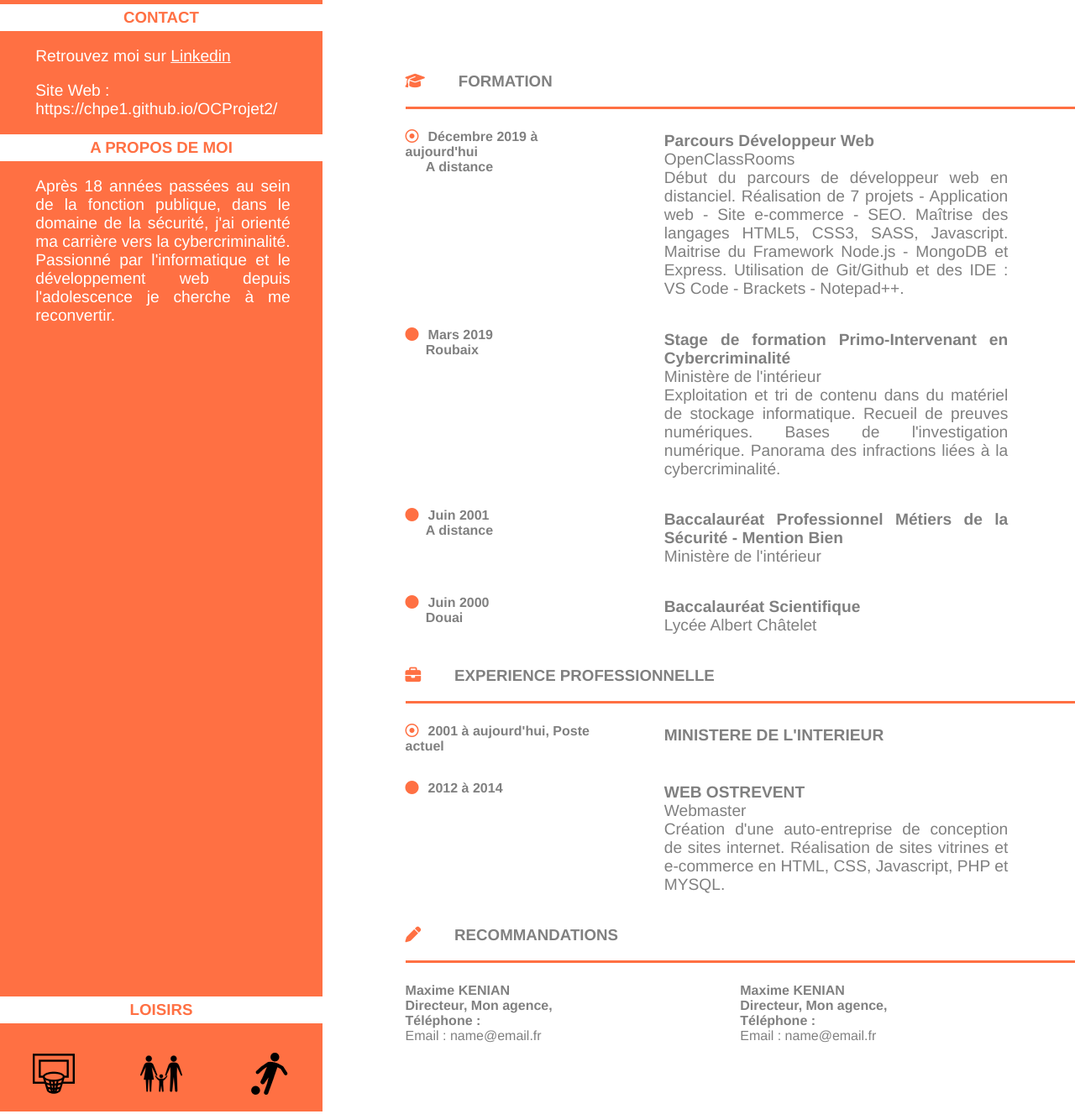
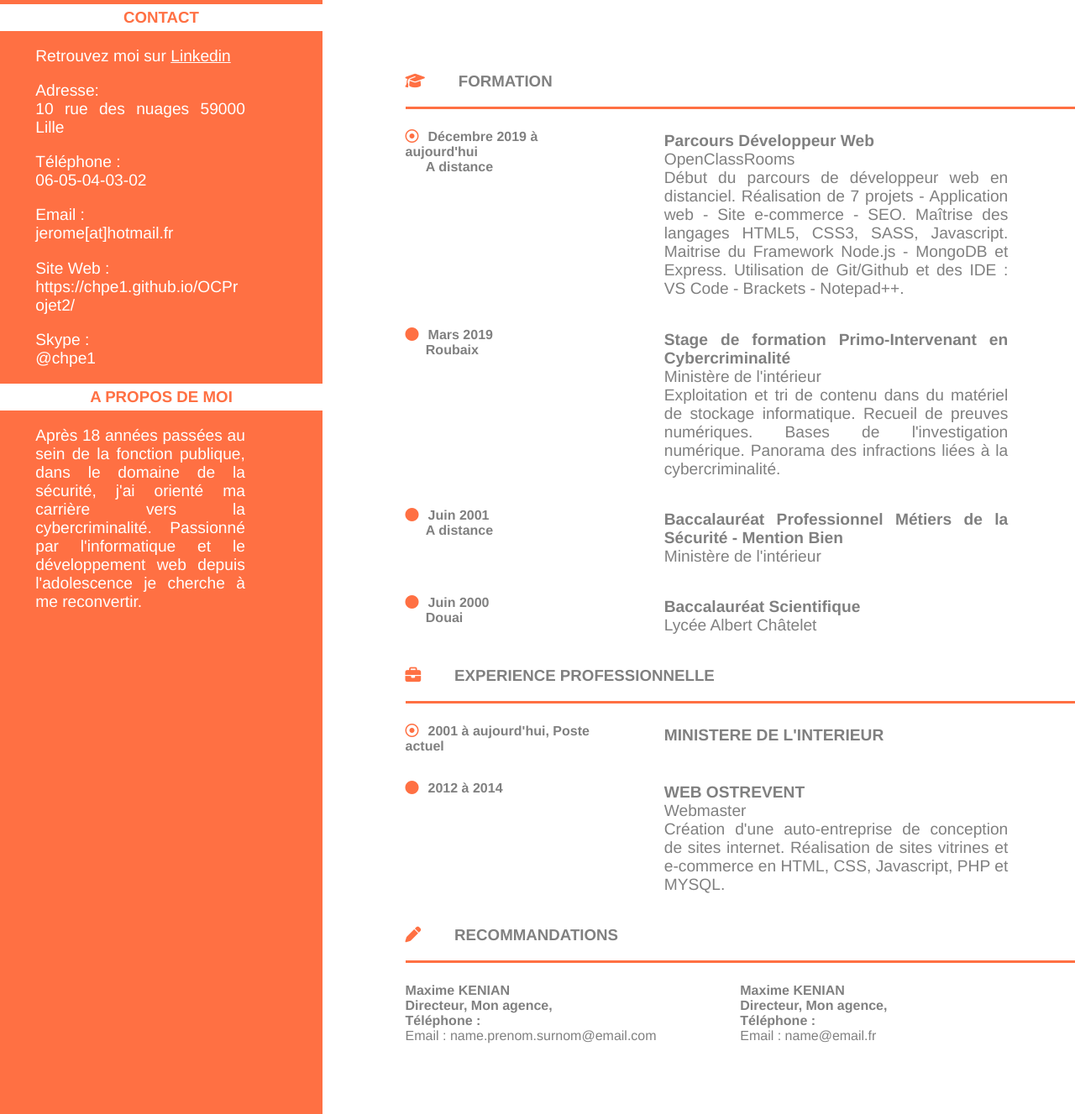
Before and after one commit to Maud-CISSE/OCProjet2, a website: page index.html in a window 1280 px wide. Shown: the part 130-1457 px from the top of the page at 84% size. Drawn offline with Linux system fonts and the light colour scheme.

Commit message:
Update CONTACT

```diff
--- a/SCSS/style.scss
+++ b/SCSS/style.scss
@@ -99,6 +99,9 @@ a:hover{
         margin-right: 10%;
         text-align: justify;
         word-wrap: break-word;
+        width: 65%;
+        font-weight: 50;
+
     }
     main {
         width: 70%;
@@ -147,10 +150,6 @@ a:hover{
                     width: 35%;
                     font-weight: 600;
                 }
-                      .content{
-                          width: 65%;
-                          font-weight: 50;
-                      }
             }
             .recommandations{
                 display: flex;
--- a/index.html
+++ b/index.html
@@ -5,6 +5,7 @@
         <title>CV de Jérôme Noiret</title>
         <link rel="stylesheet" type="text/css" href="CSS/style.css">
         <meta name="description" content="Développeur Web Freelance dans les Hauts de France, découvrez le CV de Jérôme Noiret" />
+        <meta name="viewport" content="width=device-width, user-scalable=no, initial-scale=1.0, maximum-scale=1.0, minimum-scale=1.0"/>
         <script src="https://kit.fontawesome.com/12a86f8084.js" crossorigin="anonymous"></script>
     </head>
 
@@ -15,7 +16,11 @@
                 <p class="myphoto"><img src="jerome_noiret.jpg" alt="Ma photo" /></p>
                 <h3>CONTACT</h3>
                 <p class="content marge">Retrouvez moi sur <a href="https://www.linkedin.com/in/j%C3%A9r%C3%B4me-n-96885a188/" title="Profil Linkedin de Jérôme Noiret">Linkedin</a></p>
+                <p class="content marge">Adresse: <br/>10 rue des nuages 59000 Lille </p>
+                <p class="content marge">Téléphone :<br/> 06-05-04-03-02 </p>
+                <p class="content marge">Email : <br/>jerome[at]hotmail.fr</p>
                 <p class="content marge">Site Web :<br /> https://chpe1.github.io/OCProjet2/</p>
+                <p class="content marge">Skype :<br /> @chpe1</p>
                <h3>A PROPOS DE MOI</h3>
                 <p class="content marge">Après 18 années passées au sein de la fonction publique, dans le domaine de la sécurité, j'ai orienté ma carrière vers la cybercriminalité. Passionné par l'informatique et le développement web depuis l'adolescence je cherche à me reconvertir. </p>
                 <h3 class="loisirs">LOISIRS</h3>
@@ -74,11 +79,11 @@
                     <h3><i class="fas fa-pen"></i>RECOMMANDATIONS</h3>
                     <hr/>
                     <div class="recommandations">
-			    <p class="left"><strong>Maxime KENIAN<br/>Directeur, Mon agence,<br/>Téléphone : </strong><br/> Email : name@email.fr</p>
-			    <p class="right"><strong>Maxime KENIAN<br/>Directeur, Mon agence,<br/>Téléphone : </strong><br/> Email : name@email.fr</p>
+			            <p class="left"><strong>Maxime KENIAN<br/>Directeur, Mon agence,<br/>Téléphone : </strong><br/> Email : name.prenom.surnom@email.com</p>
+			            <p class="right"><strong>Maxime KENIAN<br/>Directeur, Mon agence,<br/>Téléphone : </strong><br/> Email : name@email.fr</p>
                     </div>
                 </section>
             </main>
         </div>
     </body>
-   </html>
+</html>
```
Also changed, not shown: CSS/style.css, 1 other file. Lines whose indentation alone changed are shown as unchanged.
